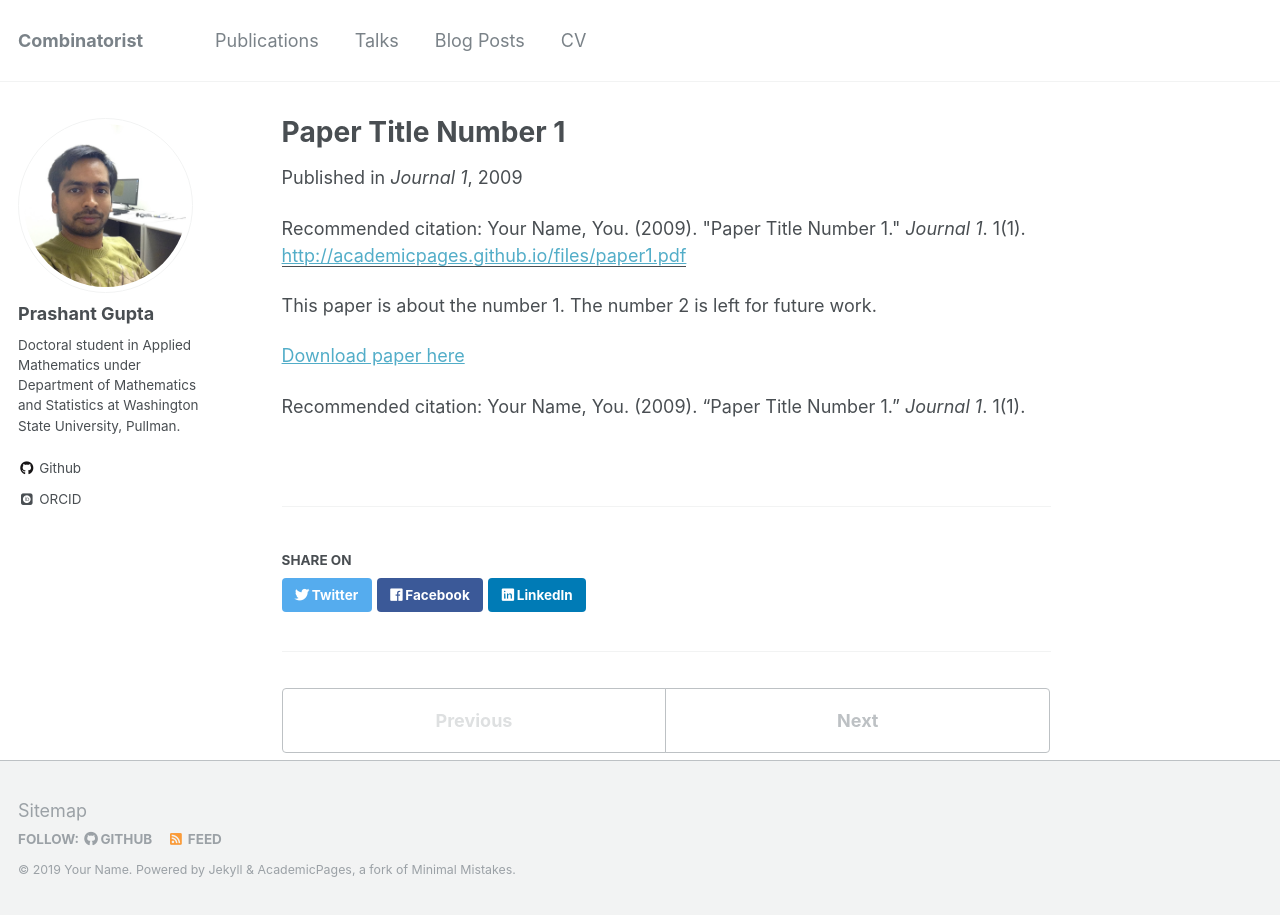
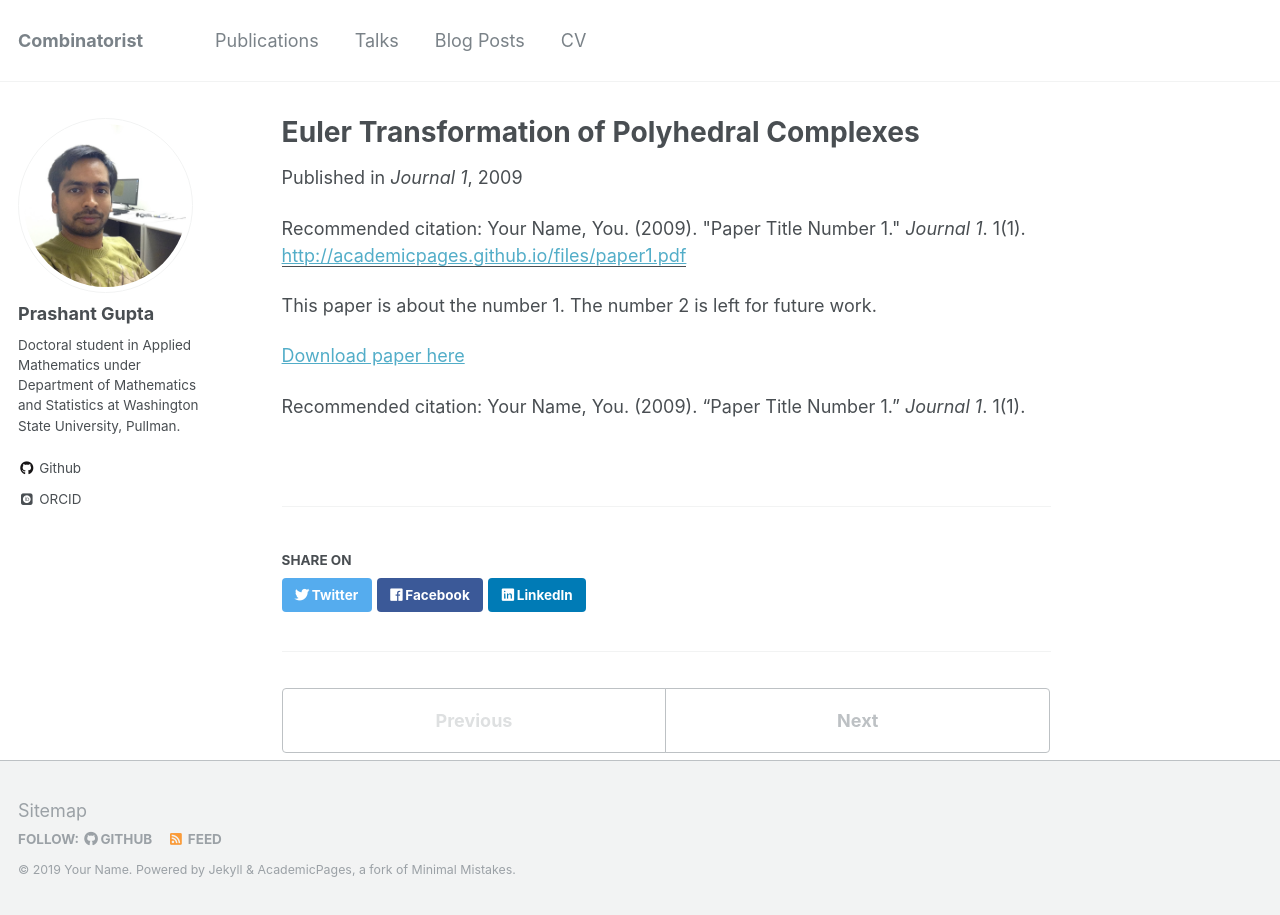
Before and after one commit to pragup/pragup.github.io, a Jekyll site: the page built from _publications/2009-10-01-paper-title-number-1.md, in a window 1280 px wide. Built offline with Jekyll 4.4.1, drawn with Linux system fonts in a browser that asks for light colours; some web fonts are replaced.

Commit message:
no message

```diff
--- a/_publications/2009-10-01-paper-title-number-1.md
+++ b/_publications/2009-10-01-paper-title-number-1.md
@@ -1,5 +1,5 @@
 ---
-title: "Paper Title Number 1"
+title: "Euler Transformation of Polyhedral Complexes"
 collection: publications
 permalink: /publication/2018-12-06-Euler-Transformation-of-Polyhedral-Complexes
 excerpt: 'This paper is about the number 1. The number 2 is left for future work.'
```
